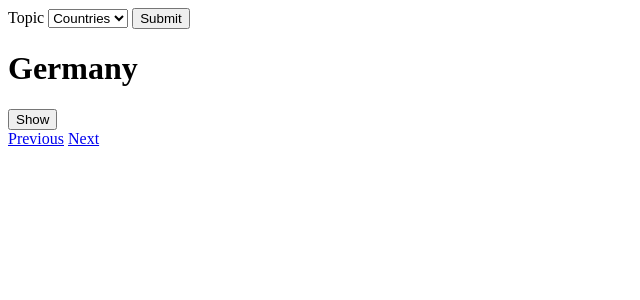
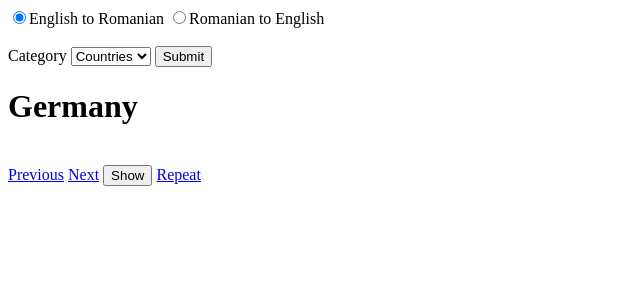
Before and after one commit to jamesinsheffield/1000Words, a Flask app: page / in a window 1280 px wide. Shown: the top 300 px of the page, without its empty margins (0-640 px from the left). Run offline with Flask 2, Linux system fonts and the light colour scheme; parts of the project's set-up code (start-up, migrations or seed data) failed here and were passed over.

Commit message:
Allow Romanian to English

```diff
--- a/app.py
+++ b/app.py
@@ -2,7 +2,7 @@ from flask import Flask, session, render_template, request, redirect, url_for
 import os
 import pandas as pd
 import random as rd
-from wtforms import Form, SelectField
+from wtforms import Form, SelectField, RadioField, validators
 
 app = Flask(__name__)
 assert "APP_SETTINGS" in os.environ, "APP_SETTINGS environment variable not set"
@@ -18,12 +18,14 @@ def ReadWordsCSV(cat='all'):
 
 Words = ReadWordsCSV()
 categories = Words['Category'].unique()
-choices = []
+catChoices = []
 for c in categories:
-    choices.append((c,c))
+    catChoices.append((c,c))
+EngRomChoices = [('Eng2Rom','English to Romanian'),('Rom2Eng','Romanian to English')]
 
 class CategoriesForm(Form):
-    category = SelectField(label='Topic', choices=choices)
+    EngRom = RadioField(choices=EngRomChoices, default='Eng2Rom', validators = [validators.Required()])
+    category = SelectField(label='Category', choices=catChoices)
 
 @app.route("/", methods=['GET', 'POST'])
 def home():
@@ -36,6 +38,7 @@ def home():
         rd.shuffle(idx)
         session['idxList'] = idx
         session['i'] = 0
+        session['EngRom'] = form.EngRom.data
     else:
         if not 'i' in session:
             subWords = ReadWordsCSV(cat=categories[0])
@@ -44,11 +47,16 @@ def home():
             rd.shuffle(idx)
             session['idxList'] = idx
             session['i'] = 0
+            session['EngRom'] = form.EngRom.data
         else:
             subWords = ReadWordsCSV(cat=session['cat'])
-    Eng = subWords.loc[session['idxList'][session['i']],'English']
-    Rom = subWords.loc[session['idxList'][session['i']],'Romanian']
-    return render_template('main.html', Eng=Eng, Rom=Rom, form=form)
+    if session['EngRom'] == 'Eng2Rom':
+        Qu = subWords.loc[session['idxList'][session['i']],'English']
+        Ans = subWords.loc[session['idxList'][session['i']],'Romanian']
+    else:
+        Qu = subWords.loc[session['idxList'][session['i']],'Romanian']
+        Ans = subWords.loc[session['idxList'][session['i']],'English']
+    return render_template('main.html', Qu=Qu, Ans=Ans, form=form)
 
 @app.route("/next")
 def next():
--- a/templates/main.html
+++ b/templates/main.html
@@ -3,19 +3,23 @@
 <body>
 
 <form method="POST" action="">
+  {% for l in form.EngRom %}
+  {{l}}{{l.label}}
+  {% endfor %}
+  <br><br>
   {{form.category.label}}
   {{form.category}}
   <input type="submit" value="Submit">
 </form>
 
-<h1>{{Eng}}</h1>
+<h1>{{Qu}}</h1>
 
-<button type="button" onclick="document.getElementById('Rom').innerHTML = '{{Rom}}';document.getElementById('repeat').innerHTML = 'Repeat at end'">Show</button>
 <br>
 <a href="/prev">Previous</a>
 <a href="/next">Next</a>
+<button type="button" onclick="document.getElementById('Rom').innerHTML = '{{Ans}}'">Show</button>
+<a href="/repeat">Repeat</a>
 
 <h1 id="Rom"></h1>
-<a id="repeat" href="/repeat"></a>
 
 </body>
```
